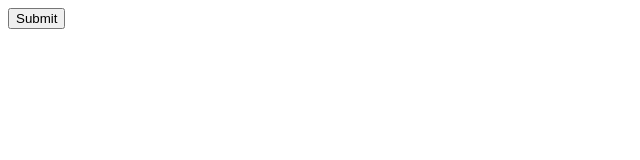
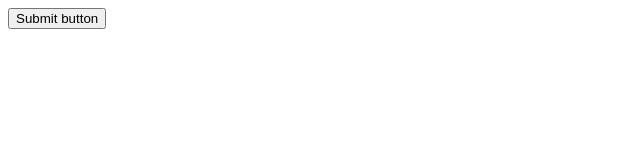
Before and after one commit to Vaishnavi-wagh-2003/github-demo-session, a plain HTML site: page button.html in a window 1280 px wide. Shown: the whole page, without its empty margins (0-640 px from the left). Drawn offline with Linux system fonts and the light colour scheme.

Commit message:
Update button.html

```diff
--- a/button.html
+++ b/button.html
@@ -1,7 +1,7 @@
 <!DOCTYPE html>
 <html>
 <button>
-    Submit
+    Submit button
 </button>
 
 </html>
```
